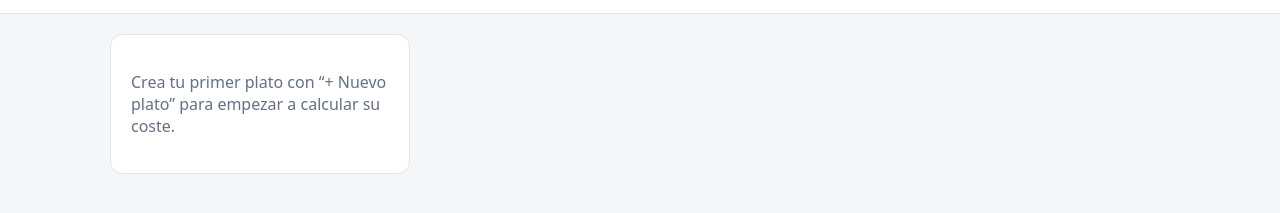
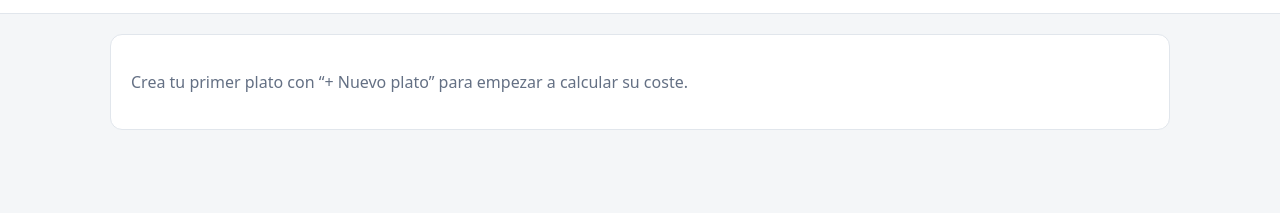
Before and after one commit to donia1222/andrea, a website: page public/index.html in a window 1280 px wide. Shown: the part 61-274 px from the top of the page. Drawn offline with Linux system fonts and the light colour scheme.

Commit message:
,updat3“

```diff
--- a/public/app.js
+++ b/public/app.js
@@ -120,8 +120,10 @@ function renderLista() {
   const filtro = inputBuscar.value.trim().toLowerCase();
   lista.innerHTML = "";
   const visibles = platos.filter((p) => p.nombre.toLowerCase().includes(filtro));
-  $("#historial").hidden = platos.length === 0;
-  inputBuscar.hidden = platos.length === 0;
+  const sinPlatos = platos.length === 0;
+  $("#historial").hidden = sinPlatos;
+  inputBuscar.hidden = sinPlatos;
+  document.querySelector(".layout").classList.toggle("sin-historial", sinPlatos);
   $("#bienvenida-texto").textContent = platos.length === 0
     ? "Crea tu primer plato con “+ Nuevo plato” para empezar a calcular su coste."
     : "Selecciona un plato de la lista o crea uno nuevo para empezar a calcular su coste.";
--- a/public/styles.css
+++ b/public/styles.css
@@ -46,6 +46,8 @@ body {
   max-width: 1100px;
   margin: 0 auto;
 }
+
+.layout.sin-historial { grid-template-columns: 1fr; }
 
 .panel {
   background: var(--panel);
```
